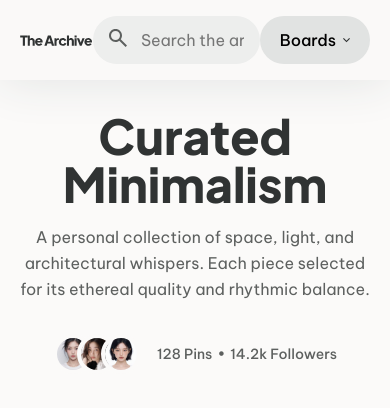
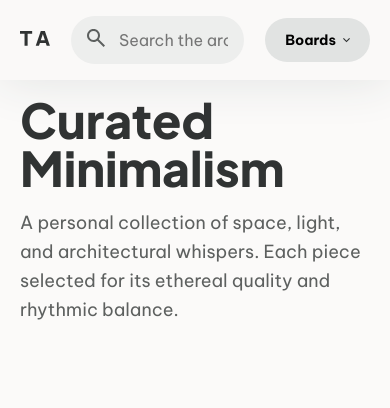
Before and after one commit to MariaShut/pinterest-vanilla-js, a website built with Parcel: page src/index.html in a window 390 px wide. Built offline with nearby package versions, Linux system fonts and the light colour scheme; no server answers.

Commit message:
added responsiveness

```diff
--- a/src/index.html
+++ b/src/index.html
@@ -13,7 +13,10 @@
 		<header class="header">
 			<div class="container header__container">
 				<a href="#" class="header__logo-link">
-					<img src="./img/logo.svg" alt="logo" class="header__logo" />
+					<picture>
+						<source media="(max-width: 576px)" srcset="./img/logo-mobile.svg" />
+						<img src="./img/logo.svg" alt="logo" class="header__logo" />
+					</picture>
 				</a>
 
 				<div class="header__search">
--- a/src/styles/about.scss
+++ b/src/styles/about.scss
@@ -2,6 +2,10 @@
 
 .about {
 	padding: 32px 0;
+
+	@media (max-width: 767px) {
+		padding: 16px 0;
+	}
 
 	&__container {
 		display: flex;
@@ -18,6 +22,10 @@
 		@include font(48px, 48px, 800);
 		text-align: center;
 		color: $clr-base;
+
+		@media (max-width: 767px) {
+			text-align: left;
+		}
 	}
 
 	&__descr {
@@ -25,12 +33,31 @@
 		@include font(16px, 26px);
 		text-align: center;
 		color: $clr-base-lt;
+
+		@media (max-width: 767px) {
+			display: none;
+		}
+
+		@media (max-width: 576px) {
+			display: block;
+			text-align: left;
+			margin-bottom: 0;
+			@include font(18px, 29px);
+		}
 	}
 
 	&__info {
 		display: flex;
 		justify-content: center;
 		column-gap: 16px;
+
+		@media (max-width: 767px) {
+			justify-content: flex-start;
+		}
+
+		@media (max-width: 576px) {
+			display: none;
+		}
 	}
 
 	&__avatars {
--- a/src/styles/header.scss
+++ b/src/styles/header.scss
@@ -9,10 +9,13 @@
 		display: flex;
 		justify-content: space-between;
 		align-items: center;
+		gap: 21px;
+		flex-wrap: nowrap;
 	}
 
 	&__logo-link {
 		display: flex;
+		flex-shrink: 0;
 	}
 
 	&__logo {
@@ -23,11 +26,20 @@
 		display: flex;
 		align-items: center;
 		column-gap: 14px;
-		flex-grow: 1;
+		flex: 1 1 auto;
 		padding: 12px 16px;
 		max-width: 375px;
 		border-radius: $border-radius;
 		background-color: $clr-bg-lt;
+
+		@media (max-width: 768px) {
+			max-width: 403px;
+		}
+
+		@media (max-width: 576px) {
+			max-width: none;
+			flex: 1;
+		}
 	}
 
 	&__search-input {
@@ -40,6 +52,7 @@
 	}
 
 	&__select {
+		flex-shrink: 0;
 		position: relative;
 
 		&-btn {
@@ -53,6 +66,10 @@
 			font-family: $ff-base;
 			background-color: $clr-bg-dk;
 			cursor: pointer;
+
+			@media (max-width: 576px) {
+				@include font(14px, 20px, 700);
+			}
 		}
 	}
 
--- a/src/styles/pins.scss
+++ b/src/styles/pins.scss
@@ -21,6 +21,11 @@
 		width: 100%;
 		height: auto;
 		border-radius: 32px;
+
+		@media (max-width: 576px) {
+			aspect-ratio: 1 / 1;
+			object-fit: cover;
+		}
 	}
 
 	&__title {
@@ -28,5 +33,9 @@
 		@include font(14px, 20px, 600);
 		font-family: $ff-base;
 		color: $clr-base;
+
+		@media (max-width: 767px) {
+			font-weight: 700;
+		}
 	}
 }
```
Also changed, not shown: src/img/logo-mobile.svg (added).
